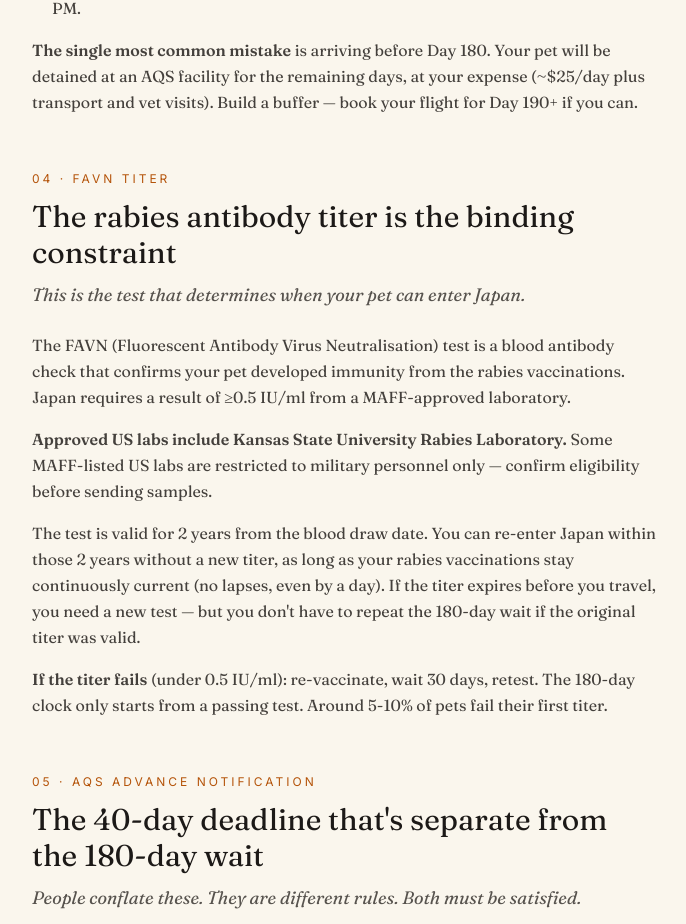
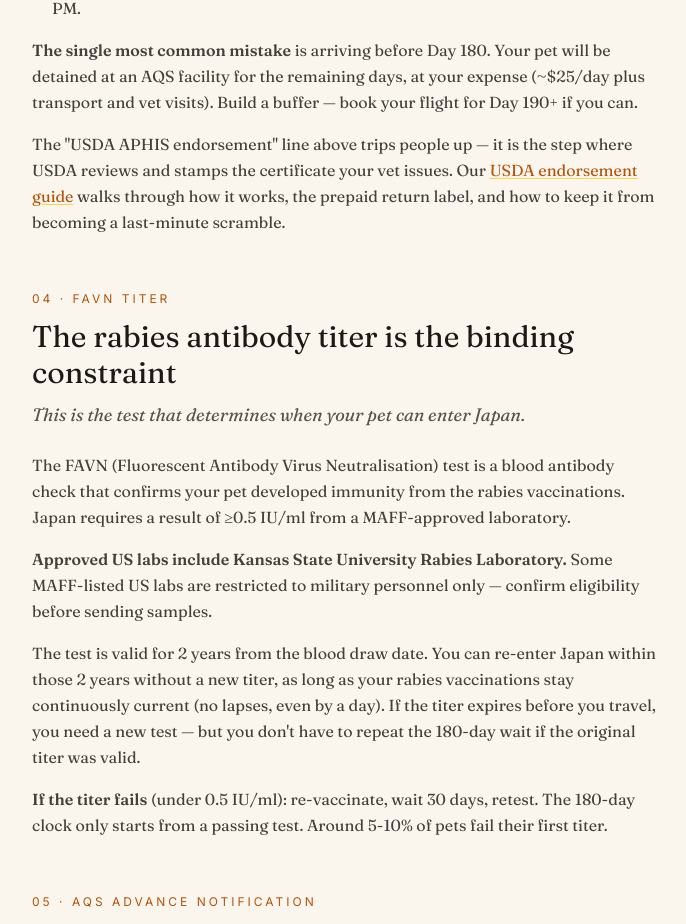
Before and after one commit to rupindermahay/petsincabin, a Next.js app: page /japan-pet-travel in a window 1280 px wide. Shown: the part 2852-3776 px from the top of the page, without its empty margins (296-982 px from the left). Built offline with nearby package versions, Linux system fonts and the light colour scheme.

Commit message:
Add files via upload

```diff
--- a/pages/japan-pet-travel.js
+++ b/pages/japan-pet-travel.js
@@ -151,6 +151,9 @@ export default function JapanPetTravel() {
 
             <p className="font-serif text-stone-700 leading-relaxed">
               <strong>The single most common mistake</strong> is arriving before Day 180. Your pet will be detained at an AQS facility for the remaining days, at your expense (~$25/day plus transport and vet visits). Build a buffer — book your flight for Day 190+ if you can.
+            </p>
+            <p className="font-serif text-stone-700 leading-relaxed mt-4">
+              The "USDA APHIS endorsement" line above trips people up — it is the step where USDA reviews and stamps the certificate your vet issues. Our <Link href="/usda-endorsement-guide" className="text-amber-700 underline decoration-amber-300 hover:decoration-amber-600 underline-offset-2">USDA endorsement guide</Link> walks through how it works, the prepaid return label, and how to keep it from becoming a last-minute scramble.
             </p>
           </section>
 
--- a/pages/seattle-pet-travel.js
+++ b/pages/seattle-pet-travel.js
@@ -157,7 +157,7 @@ export default function SeattlePetTravel() {
             </p>
 
             <p className="font-serif text-stone-700 leading-relaxed">
-              The US is not on the EU rabies high-risk list, so paperwork is straightforward — just one endorsed health certificate plus the rabies/microchip basics.
+              The US is not on the EU rabies high-risk list, so paperwork is straightforward — just one endorsed health certificate plus the rabies/microchip basics. New to the endorsement step? Our <Link href="/usda-endorsement-guide" className="text-amber-700 underline decoration-amber-300 hover:decoration-amber-600 underline-offset-2">USDA endorsement guide</Link> explains exactly what it is, the deadlines that apply, and the prepaid return label — including why the forum horror stories are less alarming than they look.
             </p>
           </section>
 
```
